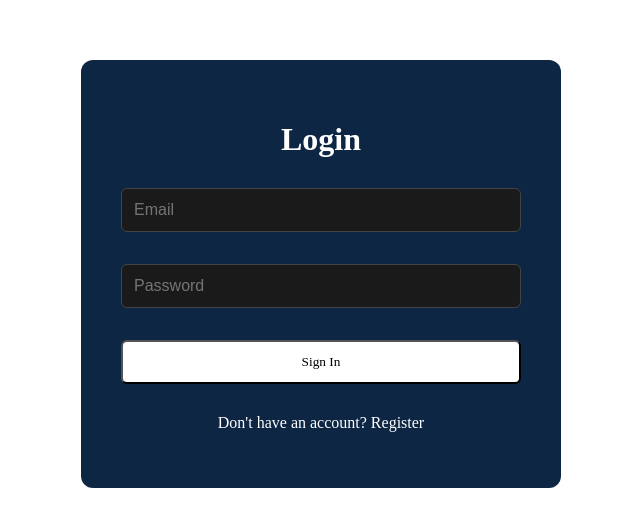
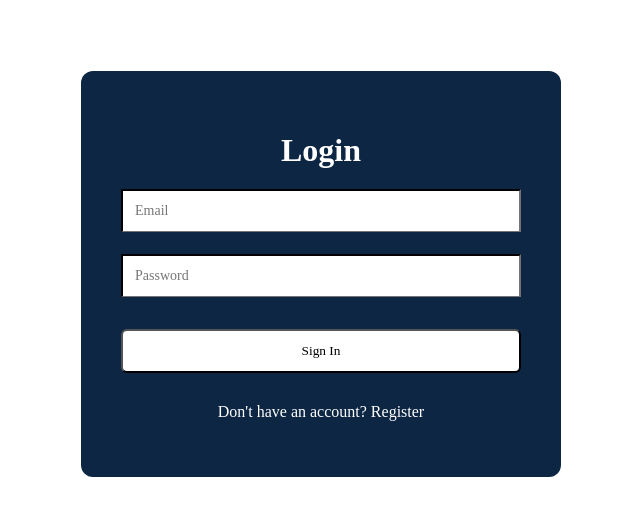
Before and after one commit to Remzo00/E2EE-chat-frontend, a React (Vite) app: page /login in a window 1280 px wide. Shown: the part 126-652 px from the top of the page, without its empty margins (319-959 px from the left). Built offline with nearby package versions, Linux system fonts and the light colour scheme; no server answers.

Commit message:
add input component

```diff
--- /dev/null
+++ b/src/components/Input/index.styled.ts
@@ -0,0 +1,18 @@
+import styled from 'styled-components';
+
+export const Container = styled.div`
+    width: 100%;
+    margin-bottom: 10px;
+`
+
+export const StyledInput = styled.input`
+    width: 100%;
+    border-bottom-width: 0.9px;
+    border-color: #202020;
+    color: #202020;
+    padding: 12px;
+    font-family: "SegoeUIRegular";
+    font-size: 14px;
+    box-sizing: border-box;
+
+`;
--- /dev/null
+++ b/src/components/Input/index.tsx
@@ -0,0 +1,27 @@
+import { Container, StyledInput } from "./index.styled";
+
+interface InputProps {
+  type?: string;
+  value?: string;
+  placeholder?: string;
+  disabled?: boolean;
+  onChange?: (e: React.ChangeEvent<HTMLInputElement>) => void;
+}
+export default function Input({
+  type = "text",
+  value,
+  placeholder,
+  onChange,
+}: InputProps) {
+  return (
+    <Container>
+      <StyledInput
+        disabled={false}
+        type={type}
+        placeholder={placeholder}
+        value={value}
+        onChange={onChange}
+      />
+    </Container>
+  );
+}
--- a/src/pages/login/index.styled.ts
+++ b/src/pages/login/index.styled.ts
@@ -21,25 +21,6 @@ export const Title = styled.h1`
 font-size: 2rem;
 color: ${(props) => props.theme.color.secondary};
 margin-bottom: 20px;
-`;
-
-export const Input = styled.input`
-display: block;
-width: 100%;
-padding: 12px;
-margin: 10px 0;
-border: 1px solid #444;
-border-radius: 6px;
-background: #1a1a1a;
-color: #fff;
-font-size: 1rem;
-outline: none;
-box-sizing: border-box;
-
-&:focus {
-  border-color: #ff7f11;
-  box-shadow: 0 0 5px #ff7f11;
-}
 `;
 
 export const InputWrapper = styled.div`
--- a/src/pages/login/index.tsx
+++ b/src/pages/login/index.tsx
@@ -3,7 +3,6 @@ import { useContext, useState } from "react";
 import {
   Container,
   Form,
-  Input,
   Title,
   Footer,
   Link,
@@ -13,6 +12,7 @@ import {
 } from "./index.styled";
 import { AuthContext } from "../../context";
 import Button from "../../components/Button";
+import Input from "../../components/Input";
 
 type ResendStatus = "idle" | "sending" | "sent" | "error";
 
@@ -36,10 +36,10 @@ export default function Login() {
     }
   };
 
-  const handleChange = (e: React.ChangeEvent<HTMLInputElement>) => {
+  const handleChange = (text: string, name: string) => {
     setFormData({
       ...formData,
-      [e.target.name]: e.target.value,
+      [name]: text,
     });
   };
 
@@ -50,19 +50,15 @@ export default function Login() {
         <InputWrapper>
           <Input
             type="email"
-            name="email"
             placeholder="Email"
             value={formData.email}
-            onChange={handleChange}
-            disabled={isLoading}
+            onChange={(e) => handleChange(e.target.value, "email")}
           />
           <Input
             type="password"
-            name="password"
             placeholder="Password"
             value={formData.password}
-            onChange={handleChange}
-            disabled={isLoading}
+            onChange={(e) => handleChange(e.target.value, "password")}
           />
           <Button
             disabled={isLoading}
--- a/src/pages/register/index.styled.ts
+++ b/src/pages/register/index.styled.ts
@@ -40,24 +40,6 @@ export const InputWrapper = styled.div`
   width: 100%;
 `;
 
-export const Input = styled.input`
-display: block;
-width: 100%;
-padding: 12px;
-margin: 10px 0;
-border: 1px solid #444;
-border-radius: 6px;
-background: #1a1a1a;
-color: #fff;
-font-size: 1rem;
-outline: none;
-
-&:focus {
-  border-color: #ff7f11;
-  box-shadow: 0 0 5px #ff7f11;
-}
-`;
-
 export const Footer = styled.p`
 color: ${(props) => props.theme.color.secondary};
 margin-top: 20px;
--- a/src/pages/register/index.tsx
+++ b/src/pages/register/index.tsx
@@ -2,7 +2,6 @@ import { useContext, useState } from "react";
 import {
   Container,
   Form,
-  Input,
   Footer,
   Link,
   Title,
@@ -13,6 +12,7 @@ import {
 import { AuthContext } from "../../context";
 import ReCAPTCHA from "react-google-recaptcha";
 import Button from "../../components/Button";
+import Input from "../../components/Input";
 
 export default function Register() {
   const { register, isLoading, error } = useContext(AuthContext);
@@ -82,27 +82,24 @@ export default function Register() {
         <InputWrapper>
           <Input
             type="text"
-            name="username"
             placeholder="Username"
+            disabled={isLoading}
             value={formData.username}
             onChange={handleChange}
-            disabled={isLoading}
           />
           <Input
             type="email"
-            name="email"
             placeholder="Email"
+            disabled={isLoading}
             value={formData.email}
             onChange={handleChange}
-            disabled={isLoading}
           />
           <Input
             type="password"
-            name="password"
             placeholder="Password"
+            disabled={isLoading}
             value={formData.password}
             onChange={handleChange}
-            disabled={isLoading}
           />
           <ReCAPTCHA
             sitekey={import.meta.env.VITE_SITE_KEY}
```
